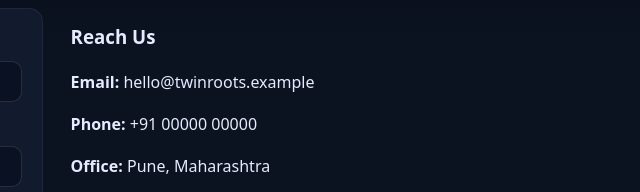
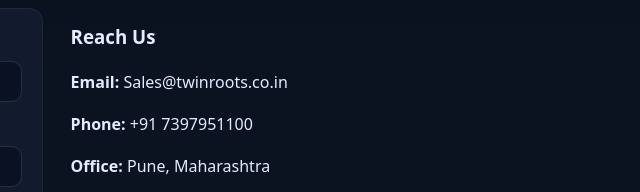
Before and after one commit to Krishnam02/TWINROOTS, a plain HTML site: page contact.html in a window 1280 px wide. Shown: the part 356-548 px from the top of the page, 640-1280 px from the left. Drawn offline with Linux system fonts and the light colour scheme; grey boxes are pictures that could not be loaded.

Commit message:
Update contact.html

```diff
--- a/contact.html
+++ b/contact.html
@@ -55,8 +55,8 @@
 
       <div class="contact-info animate-fade delay-1">
         <h3>Reach Us</h3>
-        <p><strong>Email:</strong> hello@twinroots.example</p>
-        <p><strong>Phone:</strong> +91 00000 00000</p>
+        <p><strong>Email:</strong> Sales@twinroots.co.in</p>
+        <p><strong>Phone:</strong> +91 7397951100</p>
         <p><strong>Office:</strong> Pune, Maharashtra</p>
 
         <div class="map-frame">
```
